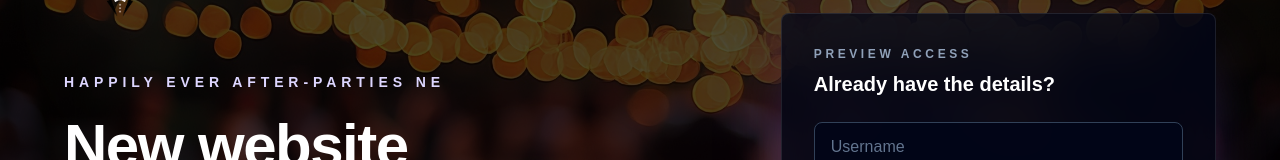
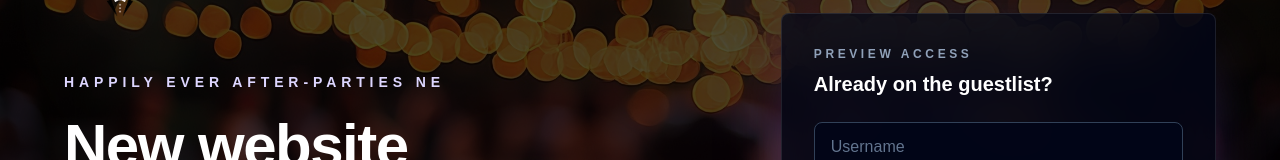
Before and after one commit to heaparties-ne/heaparties, a Next.js app: page /login in a window 1280 px wide. Shown: the part 229-389 px from the top of the page. Built offline with nearby package versions, Linux system fonts and the light colour scheme.

Commit message:
Update preview access wording

```diff
--- a/app/login/page.tsx
+++ b/app/login/page.tsx
@@ -97,7 +97,7 @@
             <p className="mb-2 text-xs font-semibold uppercase tracking-[0.3em] text-slate-400">
               Preview access
             </p>
-            <h2 className="text-xl font-semibold text-white">Already have the details?</h2>
+            <h2 className="text-xl font-semibold text-white">Already on the guestlist?</h2>
           </div>
 
           <form ref={formRef} onSubmit={handleSubmit} className="space-y-4" autoComplete="off">
```
